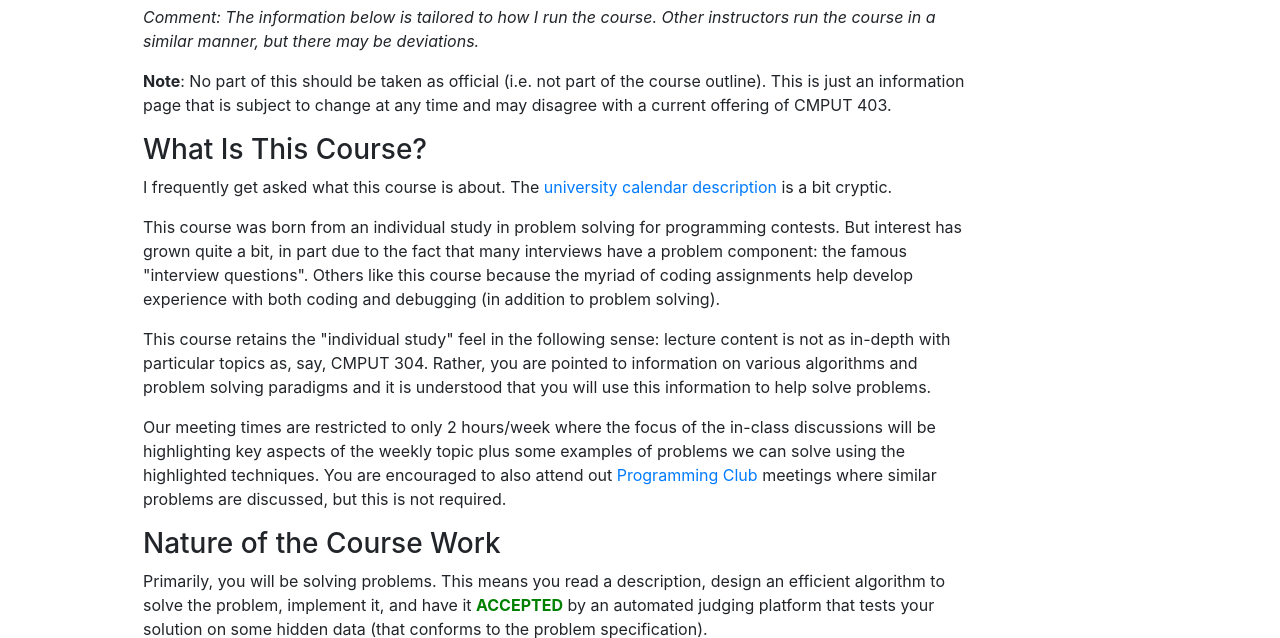
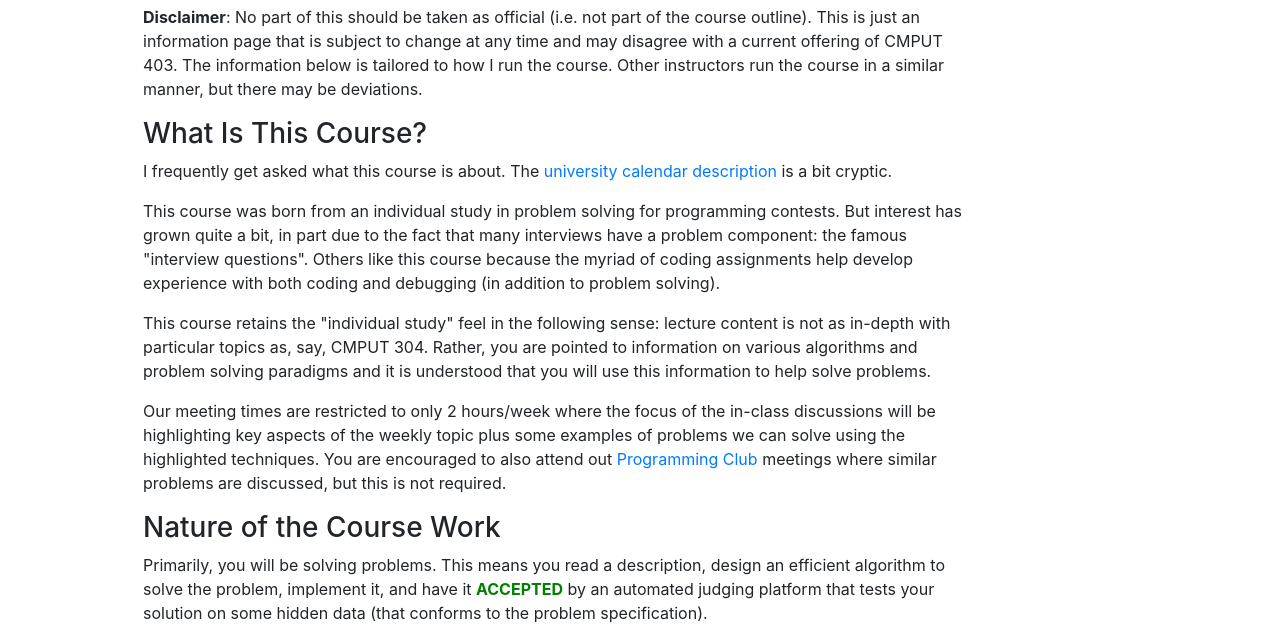
Before and after one commit to friggstad/friggstad.github.io, a plain HTML site: page cmput403_info.html in a window 1280 px wide. Shown: the part 127-765 px from the top of the page. Drawn offline with nearby package versions, Linux system fonts and the light colour scheme.

Commit message:
webpage updated

```diff
--- a/cmput403_info.html
+++ b/cmput403_info.html
@@ -48,15 +48,11 @@
         <h2>CMPUT 403 - Practical Algorithmics</h2>
 
         <p>
-          <i>Comment: The information below is tailored to how I run the course.
-            Other instructors run the course in a similar manner, but there may
-            be deviations.</i>
-        </p>
-
-        <p>
-          <b>Note</b>: No part of this should be taken as official (i.e. not part of the course outline).
+          <b>Disclaimer</b>: No part of this should be taken as official (i.e. not part of the course outline).
           This is just an information page that is subject to change at any time and may
           disagree with a current offering of CMPUT 403.
+          The information below is tailored to how I run the course. Other instructors run the course in a similar manner, but there may
+          be deviations.
         </p>
 
         <h3>What Is This Course?</h3>
```
